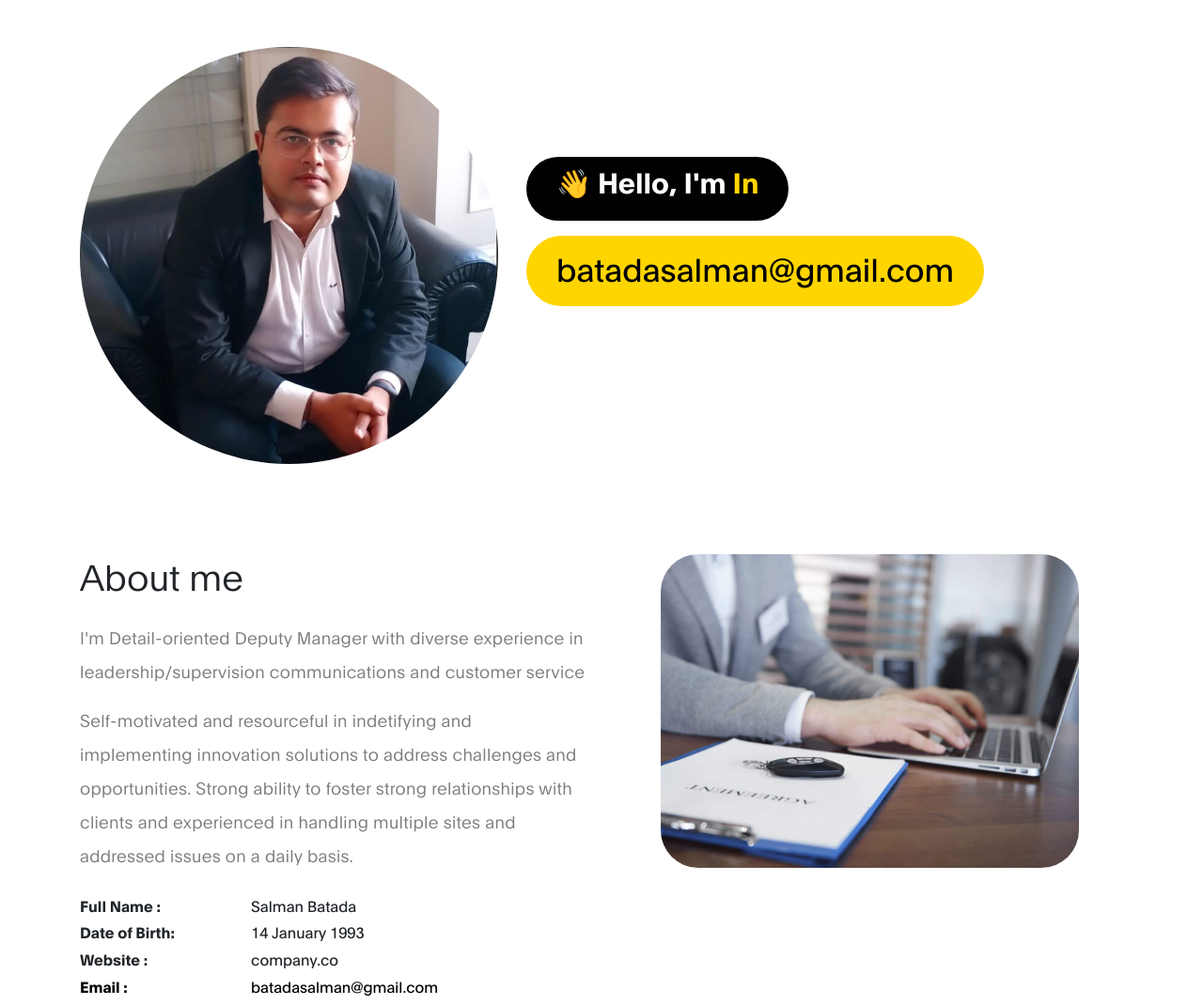
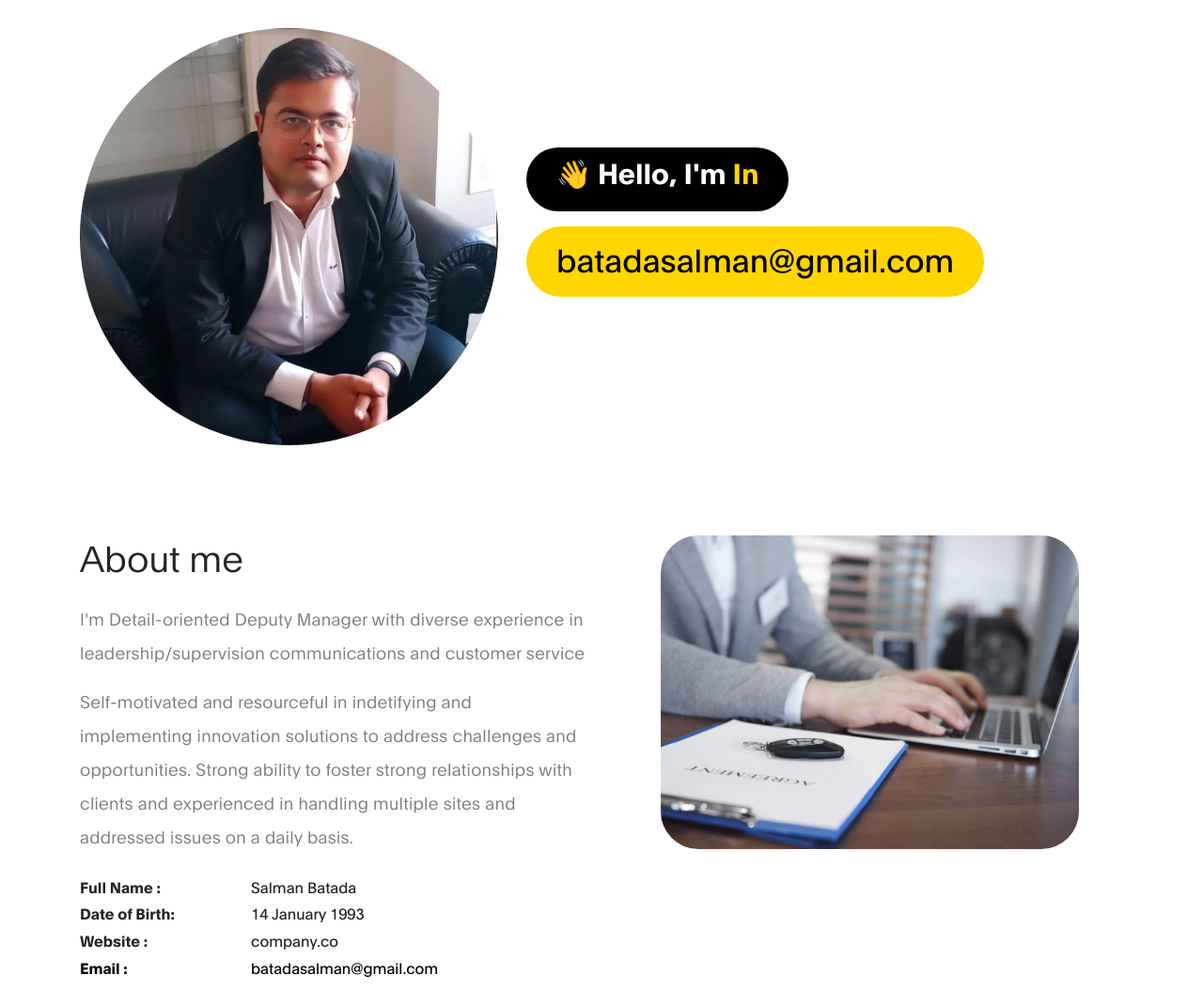
Before and after one commit to salmanbatada/Savemoney, a plain HTML site: page index.html in a window 1280 px wide. Shown: the top 1070 px of the page at 94% size. Drawn offline with Linux system fonts and the light colour scheme.

Commit message:
Update index.html

```diff
--- a/index.html
+++ b/index.html
@@ -79,7 +79,7 @@ https://www.tooplate.com/view/2120-ben-resume
     <div class="container">
       <div class="row">
 
-        <div class="mx-auto col-lg-5 col-md-5 col-10" style="padding-top: 50px;">
+        <div class="mx-auto col-lg-5 col-md-5 col-10" style="padding-top: 30px;">
           <img src="images/salman.jpg" class="img-fluid" alt="Ben Resume HTML Template" style="border-radius: 50%;">
         </div>
 
```
